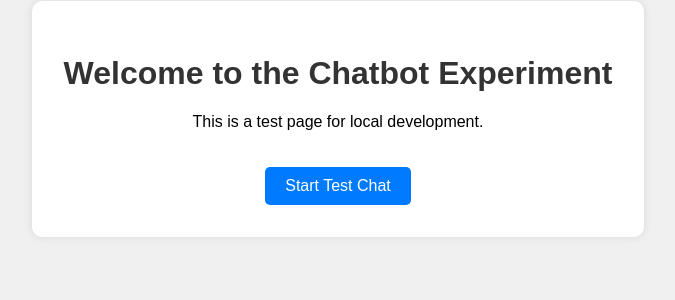
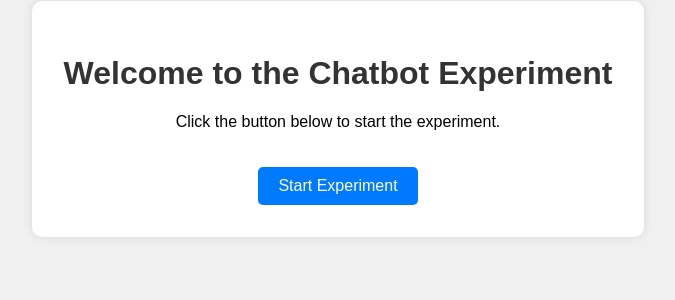
Before and after one commit to StephenAboshi/chatbot_project, a Flask app: template templates/index.html in a window 1280 px wide. Shown: the part 281-581 px from the top of the page, without its empty margins (302-977 px from the left). Run offline with Flask 3, Linux system fonts and the light colour scheme; the template is opened without the code that fills it, so the values that code supplies are empty.

Commit message:
Update routes and experiment flow

```diff
--- a/app.py
+++ b/app.py
@@ -100,24 +100,21 @@ def load_user(user_id):
 
 @app.route('/')
 def home():
-    if app.debug:  # This will be True when running locally with debug mode
-        return render_template('index.html')  # Make sure you have this template
-    else:
-        session.clear()
-        return redirect(QUALTRICS_URLS['entry'])
-
+    return render_template('index.html')
 @app.route('/test')
 def test_interface():
     return render_template('chat.html', task_description="This is a test task.")
 
 @app.route('/start_experiment')
-# @login_required
 def start_experiment():
-    session['task_order'] = ['control', 'social_compliance', 'kindness', 'need_greed']
-    random.shuffle(session['task_order'])
-    session['current_task_index'] = 0
-    logging.info(f"User {current_user.id} started experiment")
-    return redirect(url_for('pre_task_questionnaire'))
+    if 'DYNO' in os.environ:  # Check if running on Heroku
+        return redirect(QUALTRICS_URLS['entry'])
+    else:
+        session['task_order'] = ['control', 'social_compliance', 'kindness', 'need_greed']
+        random.shuffle(session['task_order'])
+        session['current_task_index'] = 0
+        logging.info("User started experiment")
+        return redirect(url_for('pre_task_questionnaire'))
 
 @app.route('/pre_task_questionnaire')
 @login_required
--- a/templates/index.html
+++ b/templates/index.html
@@ -3,7 +3,7 @@
 <head>
     <meta charset="UTF-8">
     <meta name="viewport" content="width=device-width, initial-scale=1.0">
-    <title>Chatbot Experiment - Test Page</title>
+    <title>Chatbot Experiment</title>
     <style>
         body {
             font-family: Arial, sans-serif;
@@ -41,8 +41,8 @@
 <body>
     <div class="container">
         <h1>Welcome to the Chatbot Experiment</h1>
-        <p>This is a test page for local development.</p>
-        <a href="{{ url_for('test_interface') }}" class="start-button">Start Test Chat</a>
+        <p>Click the button below to start the experiment.</p>
+        <a href="{{ url_for('start_experiment') }}" class="start-button">Start Experiment</a>
     </div>
 </body>
 </html>
```
